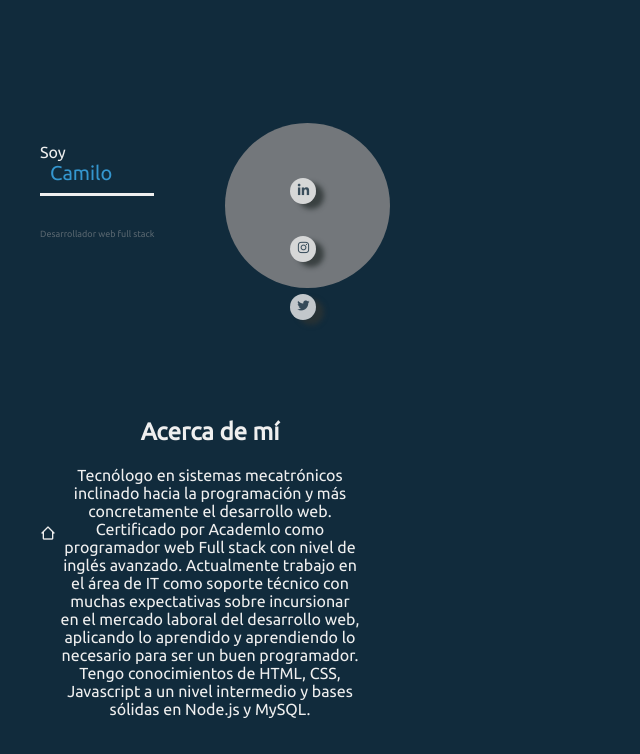
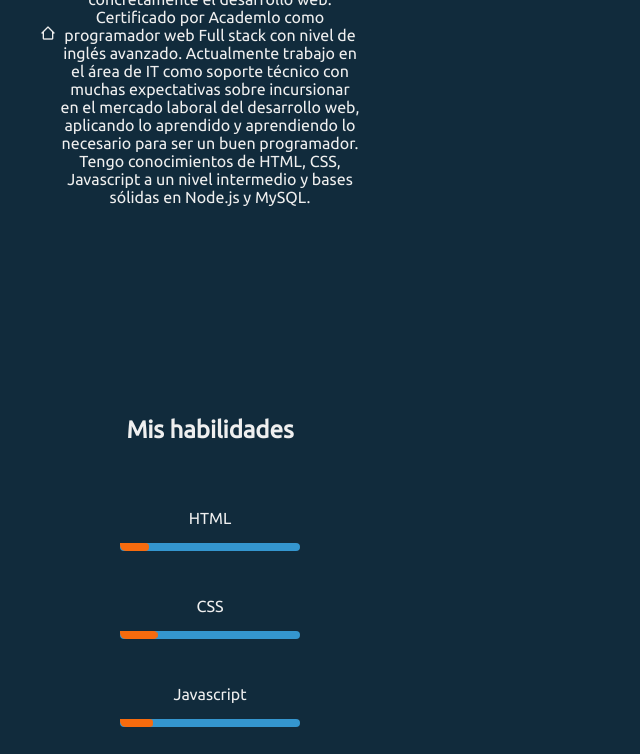
Before and after one commit to CamiloSierra97/Portafolio_1, a plain HTML site: page index.html in a window 1280 px wide. Shown: the top 754 px of the page, without its empty margins (0-640 px from the left). Drawn offline with nearby package versions, Linux system fonts and the light colour scheme.

Commit message:
Update styles.css

```diff
--- a/assets/Styles/styles.css
+++ b/assets/Styles/styles.css
@@ -20,7 +20,6 @@ html {
     justify-content: center;
     flex-direction: column;
     margin: 0px;
-    transform: translateY(500px);
 }
 
 body {
@@ -154,7 +153,6 @@ body {
 .main_section-span {
     color: #EFEFEF;
     font-size: --bs_home;
-    margin-top: 10px;
     margin-left: 0px;
 }
 
@@ -176,12 +174,11 @@ body {
 }
 
 .main {
-    position: relative;
+    position: absolute;
     margin-left: 0px;
     z-index: 25;
     display: grid;
     grid-template-columns: repeat(3, 1fr);
-
 }
 
 .article_container {
@@ -305,7 +302,7 @@ body {
     display: inline-block;
     text-align: center;
     display: block;
-    margin: 50px 30px 0px;
+    margin: 250px 30px 0px;
     z-index: 5;
     overflow: hidden;
     max-width: 360px;
```
